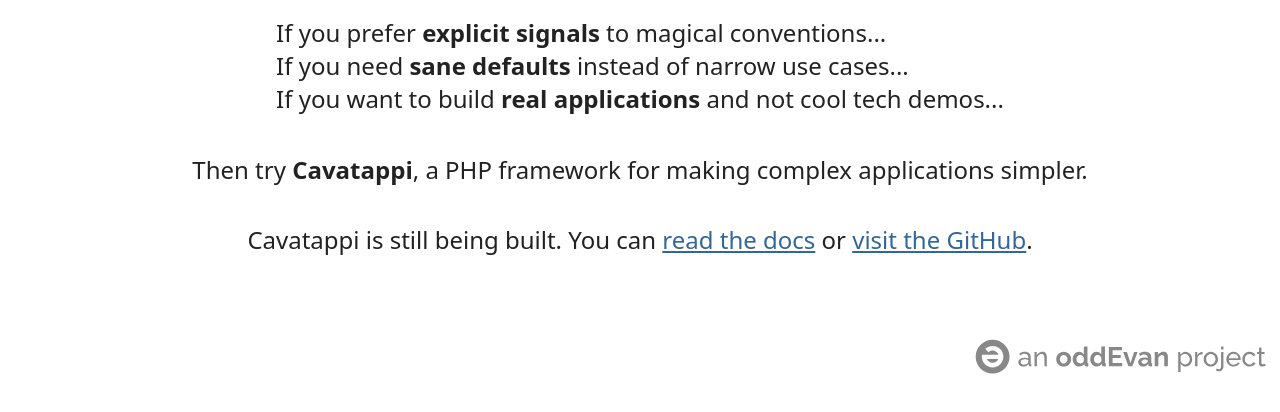
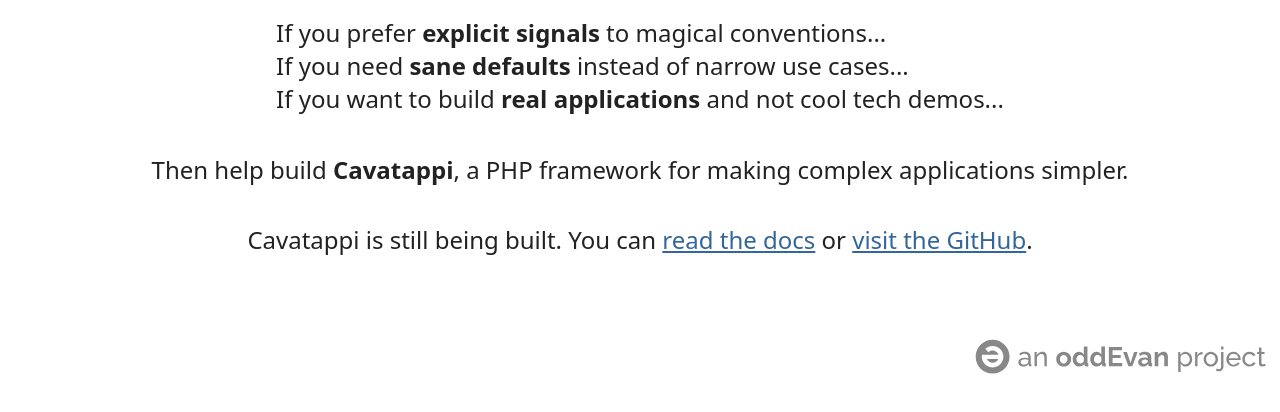
Before and after one commit to cavatappiphp/cavatappi.dev, a plain HTML site: page index.html in a window 1280 px wide. Shown: the part 382-794 px from the top of the page. Drawn offline with Linux system fonts and the light colour scheme; a web font is replaced by a local one.

Commit message:
Rephrase

```diff
--- a/index.html
+++ b/index.html
@@ -76,7 +76,8 @@
 			If you need <strong>sane defaults</strong> instead of narrow use cases...<br>
 			If you want to build <strong>real applications</strong> and not cool tech demos...</p>
 
-		<p>Then try <strong>Cavatappi</strong>, a PHP framework for making complex applications simpler.</p>
+		<p>Then help build <strong>Cavatappi</strong>, a PHP framework for making complex applications
+			simpler.</p>
 
 		<p>Cavatappi is still being built. You can <a href="https://docs.cavatappi.dev">read the docs</a> or <a
 				href="https://github.com/cavatappiphp">visit the GitHub</a>.</p>
```
